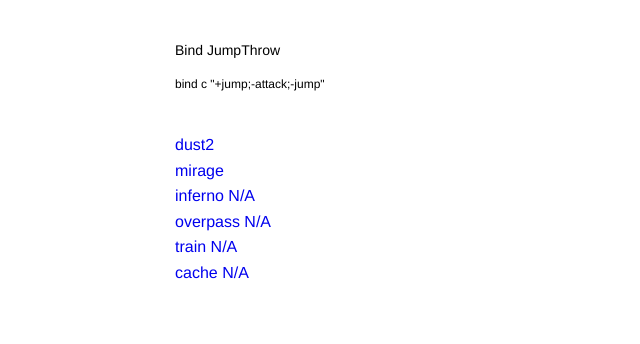
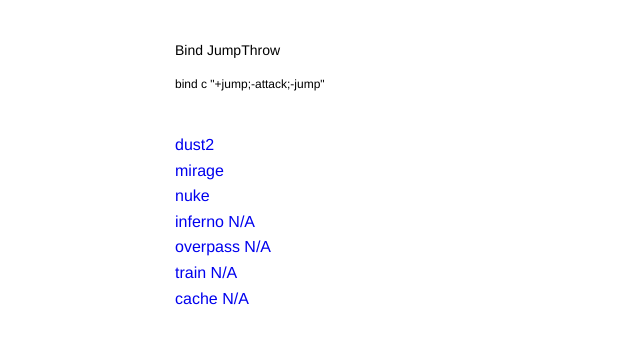
Before and after one commit to MatejChmelar/CSGO, a website: page index.html in a window 1280 px wide. Shown: the part 186-530 px from the top of the page, without its empty margins (65-705 px from the left). Drawn offline with nearby package versions, Linux system fonts and the light colour scheme.

Commit message:
Update index.html

```diff
--- a/index.html
+++ b/index.html
@@ -41,6 +41,7 @@
     <p style="font-size:12px;text-align:left">bind c "+jump;-attack;-jump"</p><br>
     <a href="dust2.html" target="_blank" style="text-decoration: none">dust2</a><br>
     <a href="mirage.html" target="_blank" style="text-decoration: none">mirage</a><br>
+    <a href="nuke.html" target="_blank" style="text-decoration: none">nuke</a><br>
     <a href="inferno.html" target="_blank" style="text-decoration: none">inferno N/A</a><br>
     <a href="overpass.html" target="_blank" style="text-decoration: none">overpass N/A</a><br>
     <a href="overpass.html" target="_blank" style="text-decoration: none">train N/A</a><br>
```
